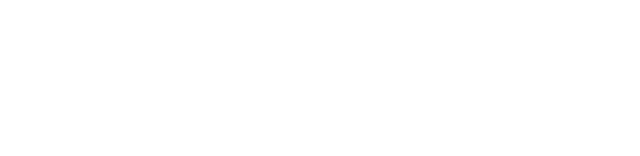
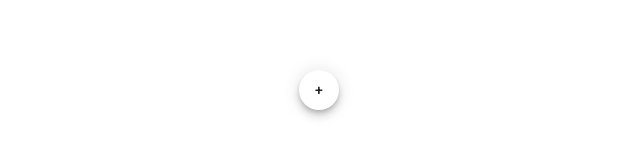
Before and after one commit to FrancescoSanti96/FocusApp, an Angular app: page / in a window 1280 px wide. Shown: the part 216-372 px from the top of the page, without its empty margins (321-961 px from the left). Built offline with nearby package versions, Linux system fonts and the light colour scheme.

Commit message:
ad plus button

```diff
--- a/src/app/app.component.html
+++ b/src/app/app.component.html
@@ -1,4 +1,10 @@
 <div>
   <app-title></app-title>
   <app-form class="form"></app-form>
+  <div class="example-button-container form">
+    <button mat-mini-fab color="green" (click)="onPlusTasks()">+</button>
+    <div *ngFor="let task of plusTasks">
+      <app-form class="form"></app-form>
+    </div>
+  </div>
 </div>
--- a/src/app/app.component.ts
+++ b/src/app/app.component.ts
@@ -3,8 +3,13 @@
 @Component({
   selector: 'app-root',
   templateUrl: './app.component.html',
-  styleUrls: ['./app.component.css']
+  styleUrls: ['./app.component.css'],
 })
 export class AppComponent {
   title = 'focus';
+  plusTasks: number[] = [];
+
+  onPlusTasks() {
+    this.plusTasks.push(1);
+  }
 }
--- a/src/app/app.module.ts
+++ b/src/app/app.module.ts
@@ -9,6 +9,7 @@
 
 import { MatInputModule } from '@angular/material/input';
 import { MatButtonModule } from '@angular/material/button';
+
 import { FormsModule } from '@angular/forms';
 import { ReactiveFormsModule } from '@angular/forms'; // <-- NgModel lives here
 @NgModule({
```
